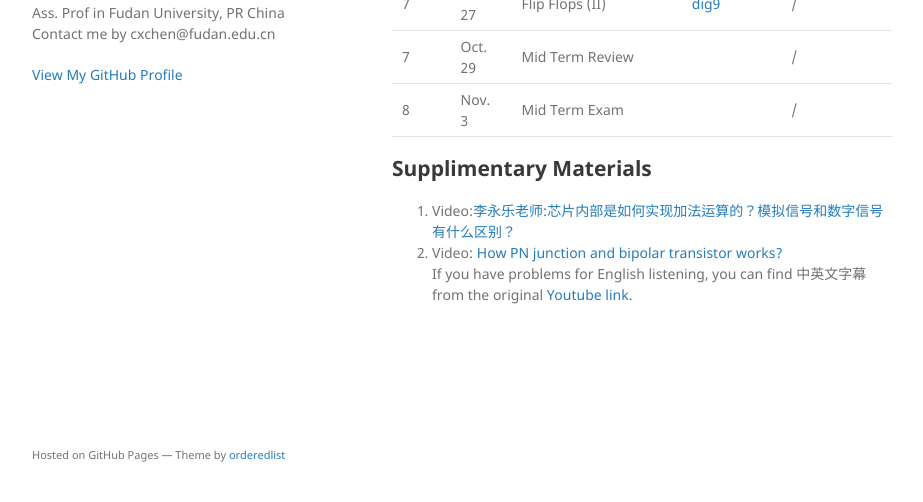
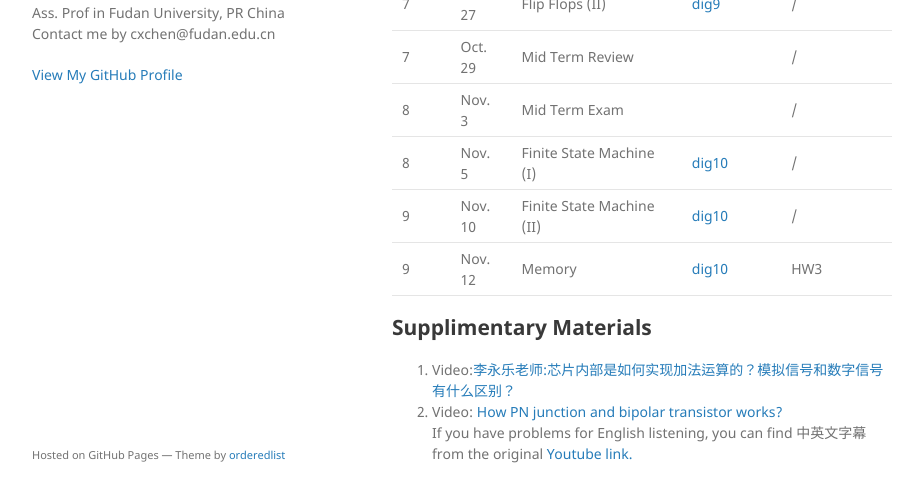
Before and after one commit to cihlab/cihlab.github.io, a Jekyll site: the page built from course/ckt21.md, in a window 1280 px wide and 900 px high, scrolled down 776 px, cut to the strip 366-868 px from the top of the window. Shown: the whole strip, without its empty margins (178-1101 px from the left). Built offline with Jekyll 4.4.1, drawn with Linux system fonts in a browser that asks for light colours; our own code applies the rules of GitHub Pages for plain Markdown files.

Commit message:
Update ckt21.md

```diff
--- a/course/ckt21.md
+++ b/course/ckt21.md
@@ -29,13 +29,16 @@ Time:  Wednsday & Friday Morning
 3| Sept. 26 | Logic Simplification | [dig3](./cktlec04.pdf)  | / |
 3| Sept. 29 | K-map Simplification | [dig4](./cktlec05.pdf)  | [HW1](./hw1_2021.pdf) (due 10/8) |
 4| Oct.  8  | Verilog Introduction (I) | [dig5](./cktlec06.pdf) | / |
-5| Oct.  13 |  Verilog (II) & FPGA | [dig6](./cktlec07.pdf) | / |
+5| Oct.  13 | Verilog (II) & FPGA | [dig6](./cktlec07.pdf) | / |
 5| Oct.  15 | Lab 1: FPGA Entry Exercise | / | / |
 6| Oct.  20 | Harzard & Latch| [dig7](./cktlec08.pdf) | [HW2](./hw2_2021.pdf) (due 10/27) |
 6| Oct.  22 | Flip Flops (I) | [dig8](./cktlec09.pdf) | / |
 7| Oct.  27 | Flip Flops (II)| [dig9](./cktlec10.pdf)| / |
 7| Oct.  29 | Mid Term Review | | / |
 8| Nov.  3  | Mid Term Exam | | / |
+8| Nov.  5  | Finite State Machine (I) | [dig10](./cktlec11.pdf)| / |
+9| Nov.  10  | Finite State Machine (II) | [dig10](./cktlec12.pdf)| / |
+9| Nov.  12  | Memory | [dig10](./cktlec13.pdf)| HW3 |
 
 ## Supplimentary Materials
 1. Video:[李永乐老师:芯片内部是如何实现加法运算的？模拟信号和数字信号有什么区别？](https://www.bilibili.com/video/BV1Ks41157eR)
```
